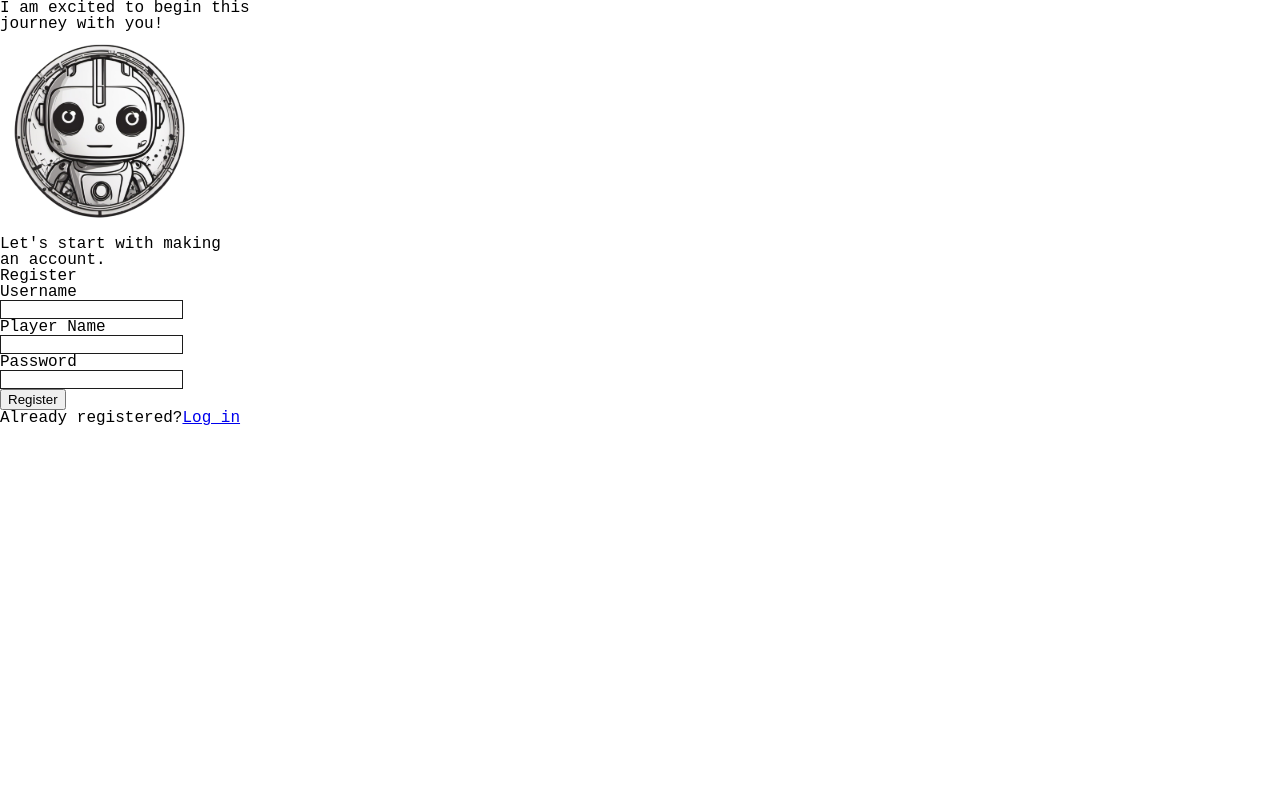
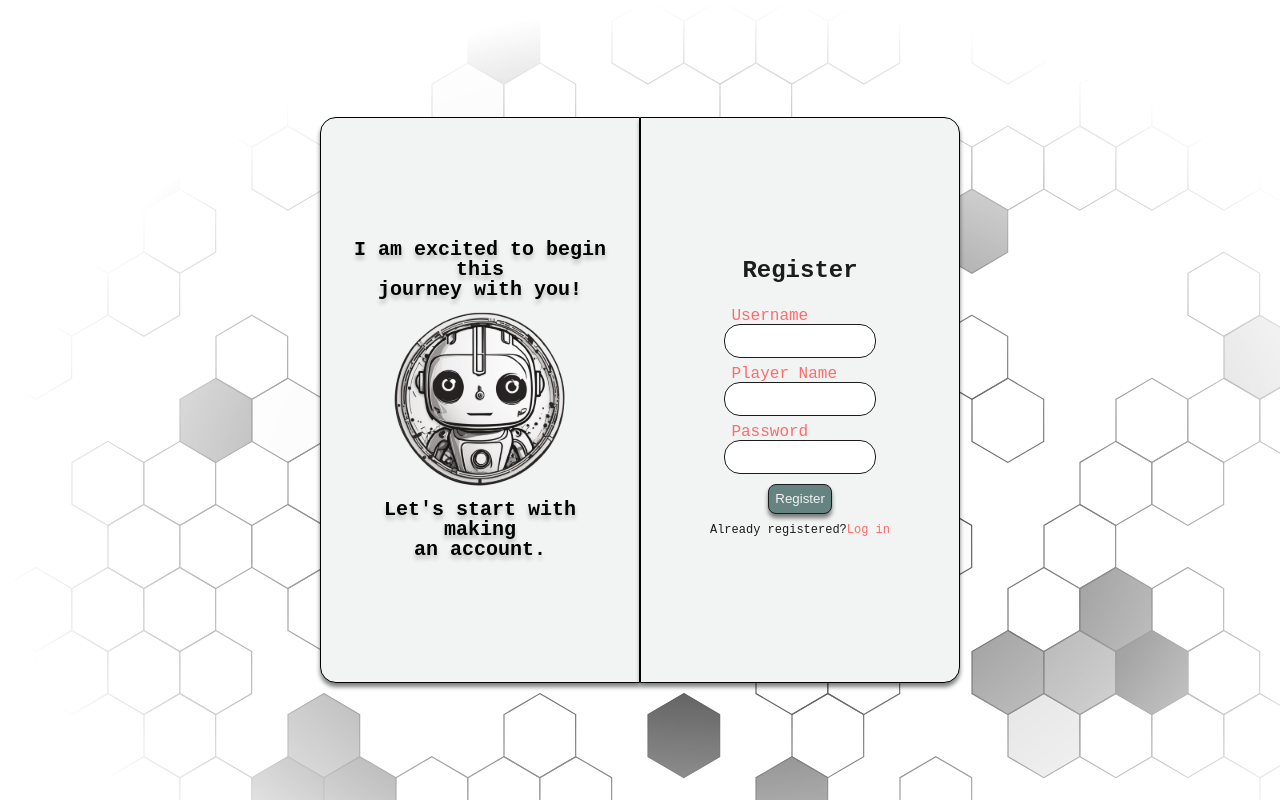
Before and after one commit to CrashMtfk/nexa-react, a React (Create React App) app: page /register in a window 1280 px wide. Built offline with nearby package versions, Linux system fonts and the light colour scheme.

Commit message:
Implemented Register page without functionality

```diff
--- a/package.json
+++ b/package.json
@@ -6,6 +6,7 @@
     "@testing-library/jest-dom": "^5.17.0",
     "@testing-library/react": "^13.4.0",
     "@testing-library/user-event": "^13.5.0",
+    "axios": "^1.5.0",
     "react": "^18.2.0",
     "react-dom": "^18.2.0",
     "react-router-dom": "^6.16.0",
--- a/src/App.js
+++ b/src/App.js
@@ -4,7 +4,7 @@ import Register from './views/Register';
 
 function App() {
   return <Routes>
-    <Route path='/login' element={<Login />}/>
+    <Route path='/' element={<Login />}/>
     <Route path='/register' element={<Register/>}/>
   </Routes>
 }
--- a/src/styles/register.css
+++ b/src/styles/register.css
@@ -12,3 +12,122 @@
     --input-border-radius: 16px;
     --button-border-radius: 8px;
 }
+
+input[type="text"], input[type="password"], textarea {
+    outline: none;
+    border: 1px solid #1C1C1C;
+}
+
+.register-root {
+    height: 100vh;
+    background-image: url('../assets/frame_bg.svg');
+}
+
+.register-container {
+    display: flex;
+    position: absolute;
+    width: 50%;
+    justify-content: center;
+    top: 50%;
+    left: 50%;
+    transform: translate(-50%, -50%);
+}
+
+.register-container > div{
+    background-color: var(--bg-main-color);
+    width: 375px;
+    height: 500px;
+    padding: 5%;
+    border: 1px solid black;
+    box-shadow: 0px 4px 4px 0px rgba(0,0,0,0.5);
+}
+
+.left-side-register {
+    border-radius: 16px 0px 0px 16px;
+    display: flex;
+    flex-direction: column;
+    justify-content: center;
+}
+
+.left-side-register > img {
+    display: block;
+    margin-left: auto;
+    margin-right: auto;
+    width: 200px;
+    height: 200px;
+}
+
+.left-side-register > h2{
+    text-align: center;
+    font-size: 20px;
+    font-weight: 600;
+    text-shadow: 0px 4px 4px rgba(28,28,28,0.25);
+}
+
+.right-side-register {
+    border-radius: 0px 16px 16px 0px;
+    display: flex;
+    flex-direction: column;
+    justify-content: center;
+}
+
+.right-side-register > h1 {
+    text-align: center;
+    color: var(--text-main-color);
+    font-size: 24px;
+    font-weight: var(--text-font-bold);
+}
+
+.form-register {
+    margin-top: 10%;
+    width: 60%;
+    display: flex;
+    flex-direction: column;
+    margin-left: auto;
+    margin-right: auto;
+}
+
+.form-register > input {
+    height: 30px;
+    padding-left: 2%;
+    padding-right: 2%;
+    border-radius: var(--input-border-radius);
+    margin-bottom: 5%;
+}
+
+.form-register > label {
+    color: var(--text-special-color);
+    font-size: 16px;
+    margin-left: 5%;
+}
+
+.submit-register {
+    margin-top: 1%;
+    margin-bottom: 2%;
+    margin-left: auto;
+    margin-right: auto;
+    height: 30px;
+    width: 25%;
+    box-shadow: 0px 4px 4px 0px rgba(0,0,0,0.5);
+    border: 1px solid var(--text-main-color);
+    border-radius: var(--button-border-radius);
+    background-color: var(--bg-button-color);
+    color: var(--text-secondary-color);
+}
+
+.submit-register:hover{
+    cursor: pointer;
+}
+
+.right-side-register > p {
+    margin: 2%;
+    text-align: center;
+    font-size: 12px;
+    font-weight: 300;
+    color: var(--text-main-color);
+}
+
+.right-side-register > p > * {
+    text-decoration: none;
+    color: var(--text-special-color);
+}
--- a/src/views/Register.jsx
+++ b/src/views/Register.jsx
@@ -1,6 +1,7 @@
 import React, {Component} from "react";
 import Logo from '../assets/logo_sign_login.svg';
 import { Link } from "react-router-dom";
+import '../styles/register.css'
 
 class Register extends Component {
     render(){
@@ -13,17 +14,17 @@ class Register extends Component {
                         <h2>Let's start with making<br/>an account.</h2>
                     </div>
                     <div className="right-side-register">
-                    <h1>Register</h1>
-                        <form action="">
-                            <label htmlFor="username">Username</label><br/>
-                            <input type="text" name="username" id="username"/><br/>
-                            <label htmlFor="playerName">Player Name</label><br/>
-                            <input type="text" name="playerName" id="playerName"/><br/>
-                            <label htmlFor="password">Password</label><br/>
+                        <h1>Register</h1>
+                        <form action="" className="form-register">
+                            <label htmlFor="username">Username</label>
+                            <input type="text" name="username" id="username"/>
+                            <label htmlFor="playerName">Player Name</label>
+                            <input type="text" name="playerName" id="playerName"/>
+                            <label htmlFor="password">Password</label>
                             <input type="password" name="password" id="password"/>
                         </form>
-                        <button type="submit">Register</button>
-                        <p>Already registered?<Link to="/login">Log in</Link></p>
+                        <button type="submit" className="submit-register">Register</button>
+                        <p>Already registered?<Link to="/">Log in</Link></p>
                     </div>
                 </div>
             </div>
```
Also changed, not shown: 1 other file (tests, documents, lock files or other folders).
